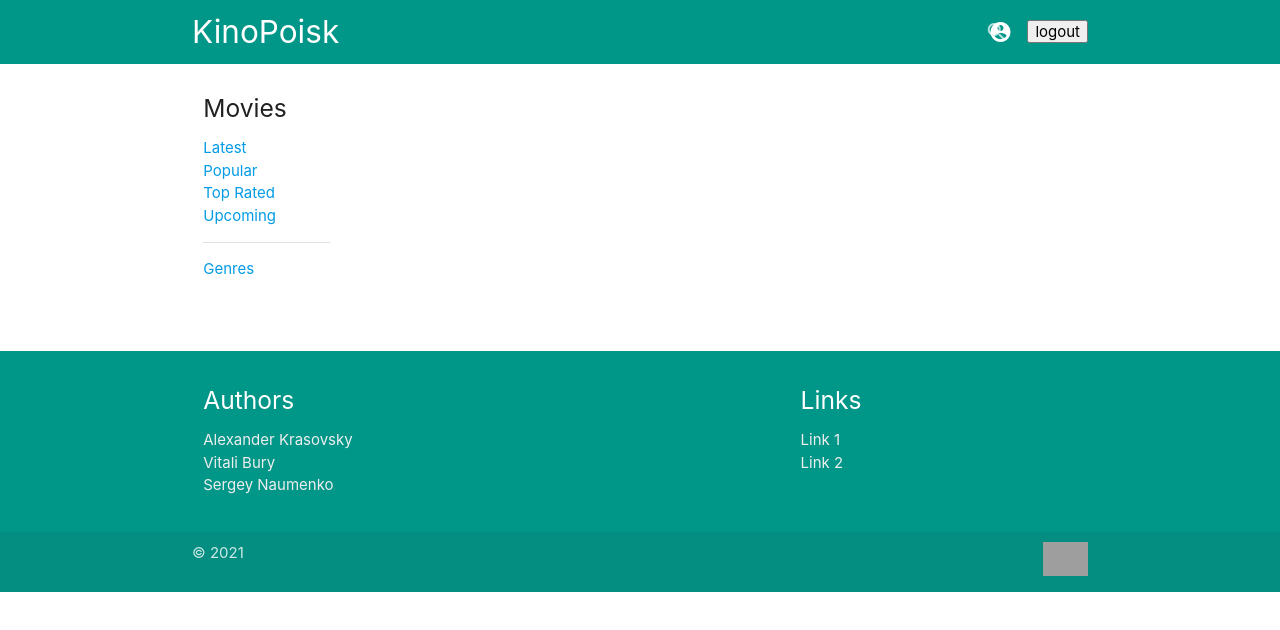
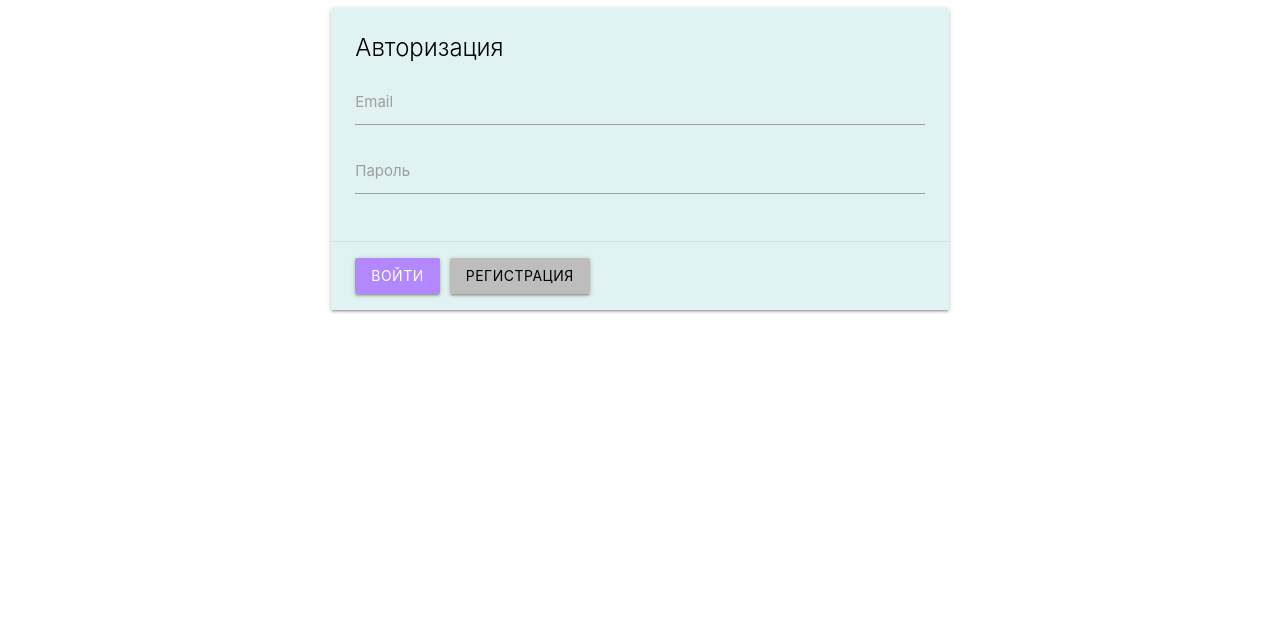
Before and after one commit to SergeyNaumenko/rsclone, a React (Create React App) app in the folder client/: page / in a window 1280 px wide. Shown: the top 630 px of the page. Built offline with nearby package versions, Linux system fonts and the light colour scheme; grey boxes are pictures that could not be loaded.

Commit message:
feat: add Dropdown

```diff
--- a/client/package.json
+++ b/client/package.json
@@ -12,6 +12,7 @@
     "@types/react-dom": "^16.9.10",
     "@types/react-router-dom": "^5.1.7",
     "iso-639-1": "^2.1.5",
+    "materialize-css": "^1.0.0-rc.2",
     "react": "^17.0.1",
     "react-dom": "^17.0.1",
     "react-router-dom": "^5.2.0",
@@ -46,6 +47,7 @@
     ]
   },
   "devDependencies": {
+    "@types/materialize-css": "^1.0.8",
     "@typescript-eslint/eslint-plugin": "^4.13.0",
     "@typescript-eslint/parser": "^4.13.0",
     "eslint": "^6.6.0",
--- a/client/public/index.html
+++ b/client/public/index.html
@@ -9,7 +9,6 @@
       content="KinoPoisk"
     />
     <title>KinoPoisk</title>
-    <link rel="stylesheet" href="https://cdnjs.cloudflare.com/ajax/libs/materialize/1.0.0/css/materialize.min.css">
     <link href="https://fonts.googleapis.com/icon?family=Material+Icons" rel="stylesheet">
   </head>
   <body>
--- a/client/src/App.tsx
+++ b/client/src/App.tsx
@@ -3,11 +3,14 @@ import { BrowserRouter, Route, Switch, Redirect } from 'react-router-dom';
 import Header from './components/header.component';
 import Footer from './components/footer.component';
 import AuthPage from './pages/AuthPage';
+import ProfilePage from './pages/ProfilePage';
 import config from './config';
 import MovieApiService from './services/movieApiService';
 import { MovieApiServiceProvider } from './components/movie_service_context';
 import { GenresList } from './components/movieDB-lists';
 import { HomepageComponent } from './pages';
+import 'materialize-css/dist/js/materialize.min.js';
+import 'materialize-css/dist/css/materialize.min.css';
 
 interface MyState {
   movieApiService: any,
@@ -60,38 +63,40 @@ export default class App extends Component<any, MyState> {
   };
 
   render() {
-    const { isAuth } = this.state;
+    const { isAuth,id } = this.state;
     console.log(isAuth);
-    // if (!isAuth){
-    //   return (
-    //     <BrowserRouter>
-    //       <Switch>
-    //         <Route path="/" exact>
-    //           <AuthPage login={this.login} />
-    //         </Route>
-    //         <Redirect to="/" />
-    //       </Switch>
-    //     </BrowserRouter>
-    //   );
-    // }
+    if (!isAuth){
       return (
+        <BrowserRouter>
+          <Switch>
+            <Route path="/" exact>
+              <AuthPage login={this.login} />
+            </Route>
+            <Redirect to="/" />
+          </Switch>
+        </BrowserRouter>
+      );
+    }
+    return (
+      <BrowserRouter>
         <div className="App">
           <Header logout={this.logout} />
           <main className="row">
             <MovieApiServiceProvider value={this.state.movieApiService} >
-            <BrowserRouter>
                 <Switch>
                   <Route path="/" exact component={HomepageComponent}/>
                   <Route path="/list/:listName?" exact component={HomepageComponent}/>
-
+                  <Route path="/profile" exact>
+                    <ProfilePage />
+                  </Route>
                   <Route path="/genres/:genre?" exact component={GenresList}/>
                   <Route render={() => <h2>Page not found</h2>} />
                 </Switch>
-            </BrowserRouter>
             </MovieApiServiceProvider>
           </main>
           <Footer/>
         </div>
+      </BrowserRouter>
     );
   }
 }
--- a/client/src/components/header.component.tsx
+++ b/client/src/components/header.component.tsx
@@ -1,32 +1,44 @@
-import React from 'react';
+import React,{ useEffect } from 'react';
 import SearchForm from './search/search.componeent';
+import { Link, withRouter } from 'react-router-dom'
+
 
 interface MyProps {
   logout: any;
 }
 
-const Header: React.FC<MyProps> = ({ logout }: MyProps) => {
+const Header:React.FC<any>= ({ logout }: MyProps) => {
+  let instances:any = null;
+
+  useEffect(() => {
+    const elem:any = document.querySelector('.dropdown-trigger');
+    instances = M.Dropdown.init(elem, {});
+  });
+
+  const handler = () => {
+    instances.open();
+  }
   return (
     <header className="page-header teal">
       <div className="container">
         <nav className="teal z-depth-0">
           <div className="nav-wrapper">
-            <a href="/" className="brand-logo">
+            <Link to="/" className="brand-logo">
               KinoPoisk
-            </a>
+            </Link>
             <ul id="nav-mobile" className="right hide-on-med-and-down">
+              {/* <li>
+                <SearchForm />
+              </li> */}
               <li>
-                <SearchForm />
-              </li>
-              <li>
-                <a href="/">
+                <a className='dropdown-trigger btn' href='#' onClick = {handler} data-target='dropdown1'>
                   <i className="material-icons">account_circle</i>
                 </a>
-              </li>
-              <li>
-                <button type="button" onClick={() => logout()}>
-                  logout
-                </button>
+                <ul id='dropdown1' className='dropdown-content'>
+                  <li><Link to='/profile'>Оценки</Link></li>
+                  <li><a href="#!">Фильмы</a></li>
+                  <li><a href="#!" onClick={() => logout()}>Выйти</a></li>
+                </ul>
               </li>
             </ul>
           </div>
--- a/client/src/components/item-list/item-list.js
+++ b/client/src/components/item-list/item-list.js
@@ -7,11 +7,11 @@ const ItemList = (props) => {
   const items = !data? '' : data.map((item) => {
     const { id } = item;
     const label = renderLabel(item);
-
+    console.log(onItemSelected);
     return (
       <li
           key={id}
-          onClick={() => onItemSelected(id)}>
+          >
         {label}
       </li>
     );
--- a/client/src/components/list/list.component.tsx
+++ b/client/src/components/list/list.component.tsx
@@ -35,7 +35,7 @@ const ListComponent: React.FunctionComponent<any> = (props: any) => {
   const list = data.map((item: any) => {
     const { id } = item;
     const renderItem = renderListItem(item);
-
+    console.log(onItemSelected);
     return (
       <div
         key={id}
--- /dev/null
+++ b/client/src/pages/ProfilePage.tsx
@@ -0,0 +1,32 @@
+import React from 'react';
+import {MovieApiServiceConsumer} from '../components/movie_service_context';
+import MovieApiService from '../services/movieApiService';
+import {withMovieService} from '../components/hoc'
+
+
+interface MyProps {
+}
+
+interface MyState{
+}
+
+class ProfilePage extends React.Component<any,MyState>{
+    state = {
+        name: null,
+
+    }
+    render(){
+        this.props.getTopRatedMovies().then((data:any) => console.log(data));
+        return (
+            <div className="container">
+
+            </div>
+        )
+    }
+}
+const mapMethodsToProps = (MovieApiService:any) => {
+    return {
+        getTopRatedMovies : MovieApiService.getTopRatedMovies
+    }
+}
+export default withMovieService(mapMethodsToProps)(ProfilePage);
--- a/client/src/pages/home.tsx
+++ b/client/src/pages/home.tsx
@@ -45,7 +45,7 @@ const HomepageComponent = ({ history, match}:pageProps) => {
   const listComponent: React.FC | React.Component = listItem ? listItem.list : null;
 
   const onItemSelected = function(id:number) {
-    history.push(id)
+    history.push(id);
   };
 
   return (
```
Also changed, not shown: 1 other file (tests, documents, lock files or other folders). Lines whose indentation alone changed are shown as unchanged.
